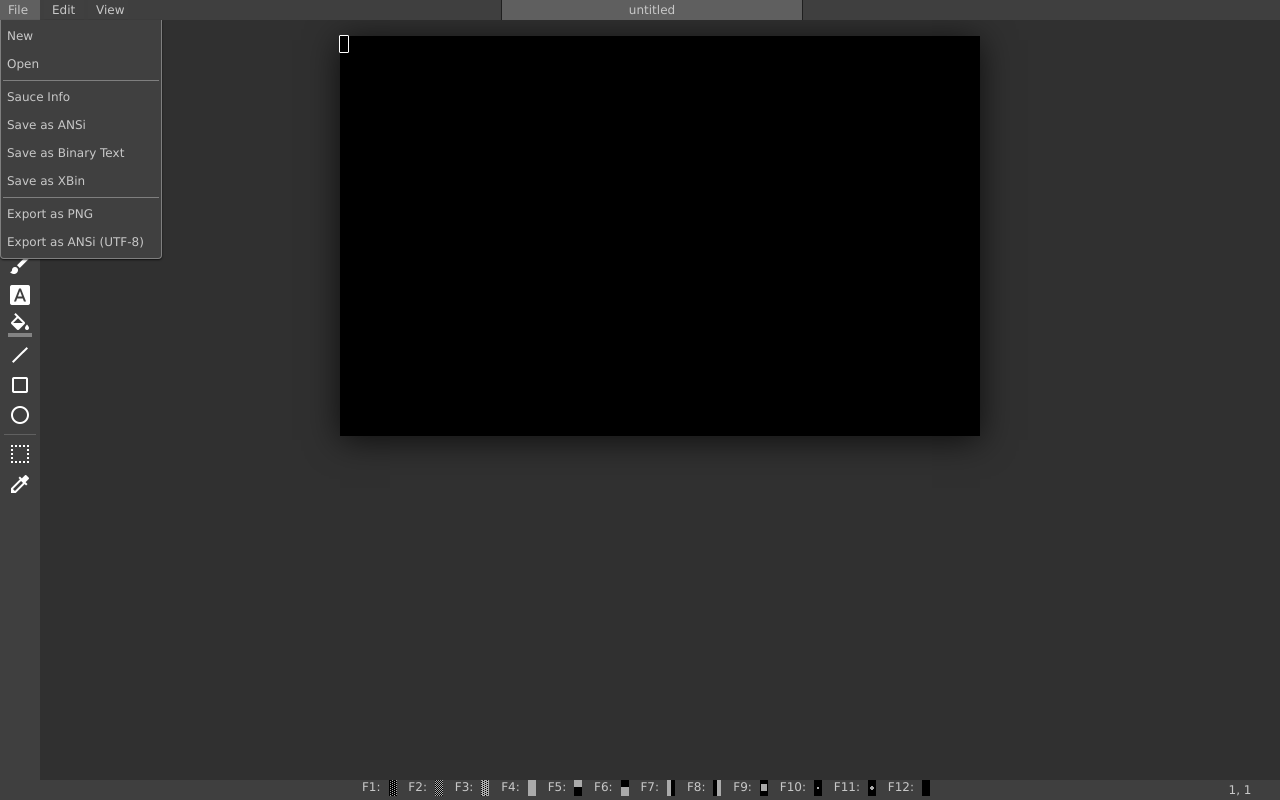
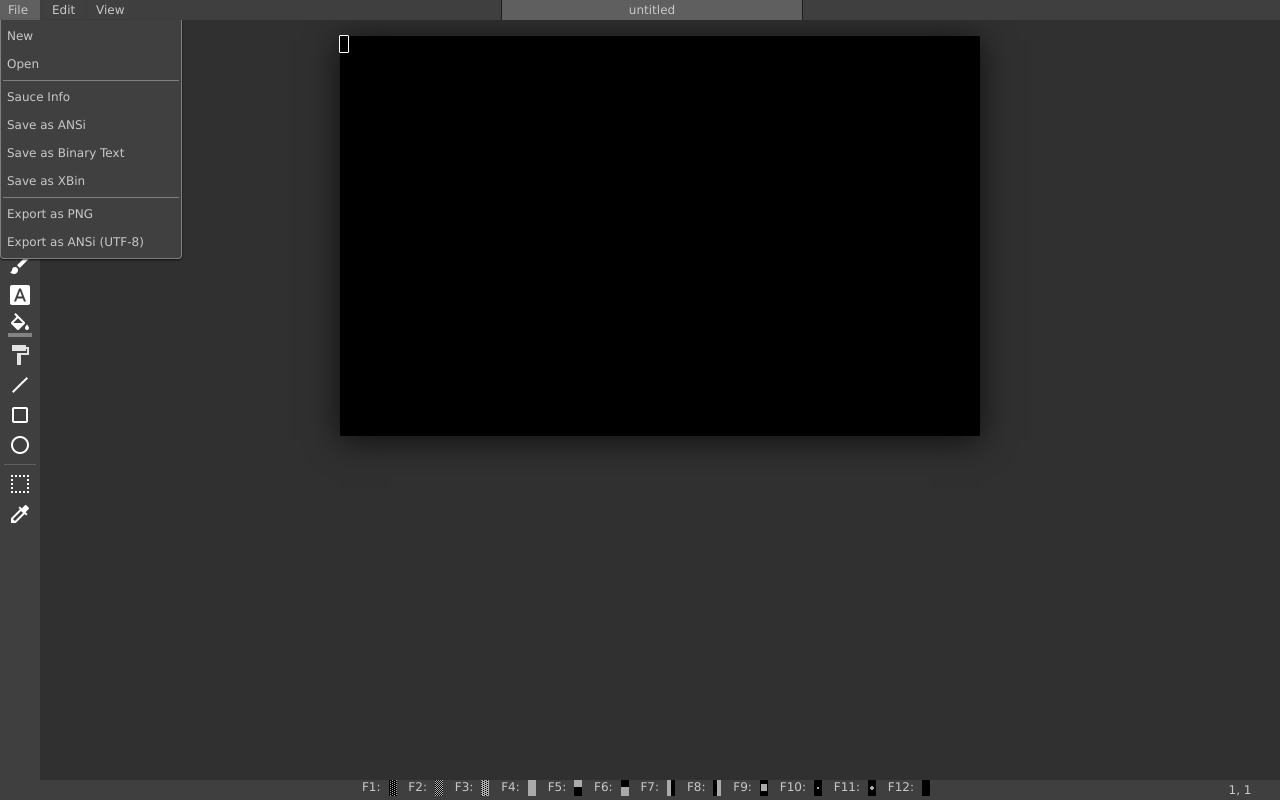
Before and after one commit to xero/moebius-web, a website: page public/index.html in a window 1280 px wide. Drawn offline with Linux system fonts and the light colour scheme.

Commit message:
feat(layout): updates for attrib brush

```diff
--- a/public/css/style.css
+++ b/public/css/style.css
@@ -333,7 +333,7 @@ div.menu-title {
 div.menu-list {
 	cursor: default;
 	position: absolute;
-	width: 160px;
+	width: 180px;
 	margin-left: -8px;
 	background-color: rgb(64, 64, 64);
 	border-bottom-left-radius: 4px;
--- a/public/index.html
+++ b/public/index.html
@@ -86,6 +86,7 @@
 				<div id="freestyle"><img src="img/toolbar/freestyle.png" width="24" height="24" title="Freestyle (f)" alt="Freestyle"></div>
 				<div id="character-brush"><img src="img/toolbar/character_brush.png" width="24" height="24" title="Character Brush (b)" alt="Character Brush"></div>
 				<div id="fill" class=""><img src="img/toolbar/fill.png" width="24" height="24" title="Fill (n)" alt="Fill"></div>
+				<div id="attrib"><img src="img/toolbar/attrib.png" width="24" height="24" title="Paint Brush" alt="Paint Brush"></div>
 				<div id="line"><img src="img/toolbar/line.png" width="24" height="24" title="Line" alt="Line"></div>
 				<div id="square"><img src="img/toolbar/square.png" width="24" height="24" title="Square" alt="Square"></div>
 				<div id="circle"><img src="img/toolbar/circle.png" width="24" height="24" title="Circle" alt="Circle"></div>
```
Also changed, not shown: public/img/toolbar/attrib.png (added).
